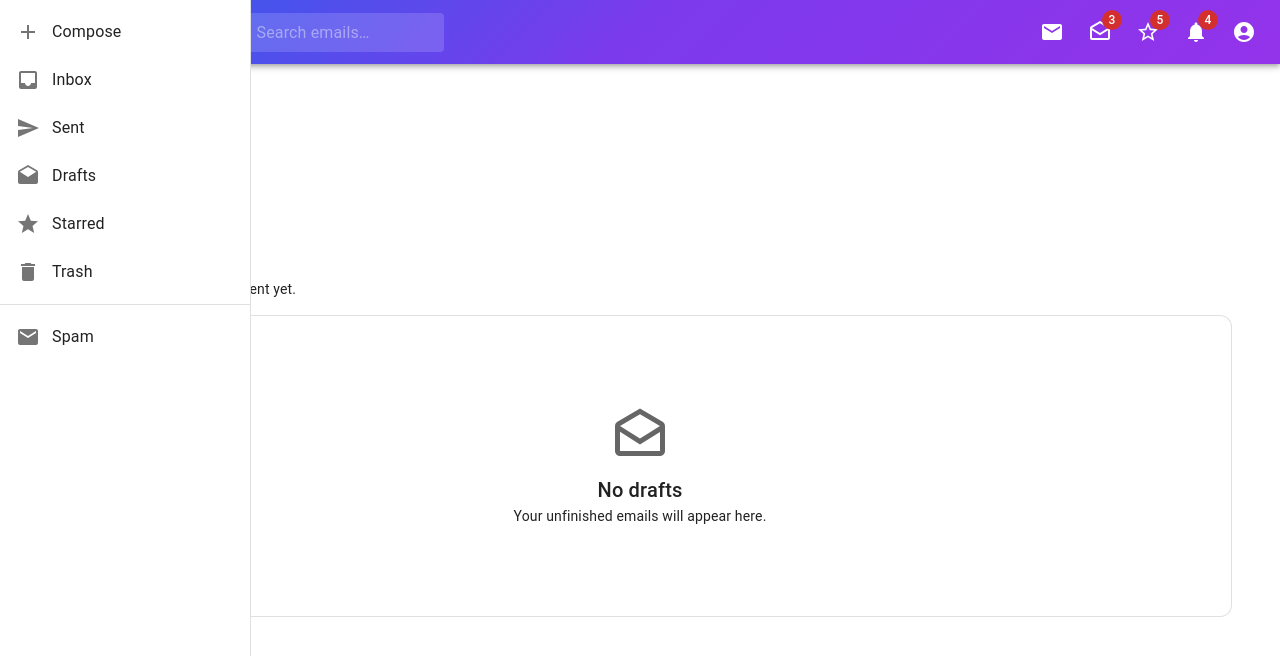
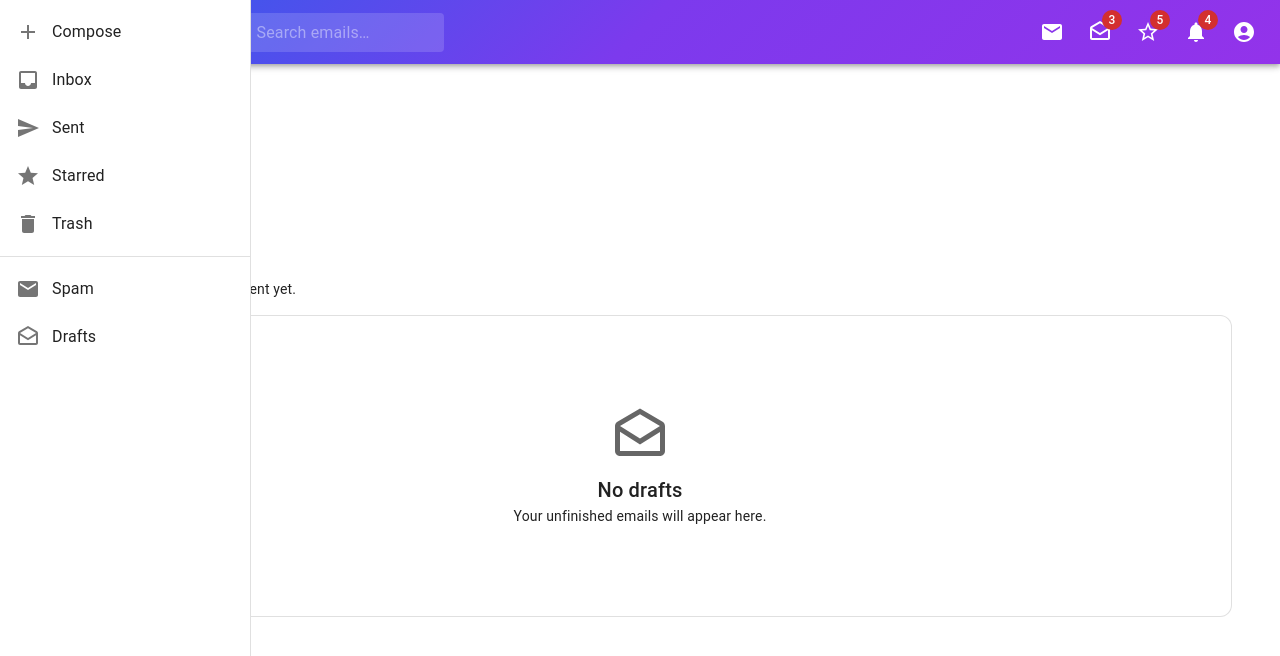
Before and after one commit to Yashtagad12/MUI-Project, a React (Vite) app: page /drafts in a window 1280 px wide. Shown: the top 656 px of the page. Built offline with nearby package versions, Linux system fonts and the light colour scheme.

Commit message:
Placed Drafts as an item with router link and added css to the sidebar with some imports

```diff
--- a/src/Components/Sidebar.jsx
+++ b/src/Components/Sidebar.jsx
@@ -9,6 +9,7 @@ import ListItemIcon from '@mui/material/ListItemIcon';
 import ListItemText from '@mui/material/ListItemText';
 import Divider from '@mui/material/Divider';
 import { Link as RouterLink } from 'react-router-dom';
+import { Link } from 'react-router-dom';
 
 // Import Material Icons
 import AddIcon from '@mui/icons-material/Add';
@@ -17,6 +18,7 @@ import DraftsIcon from '@mui/icons-material/Drafts';
 import SendIcon from '@mui/icons-material/Send';
 import StarIcon from '@mui/icons-material/Star';
 import DeleteIcon from '@mui/icons-material/Delete';
+import DraftsOutlinedIcon from '@mui/icons-material/DraftsOutlined';
 import MailIcon from '@mui/icons-material/Mail'; // for fallback icon
 
 export default function Sidebar({ open, onClose, variant = 'temporary' }) {
@@ -25,7 +27,6 @@ export default function Sidebar({ open, onClose, variant = 'temporary' }) {
     { text: 'Compose', icon: <AddIcon />, to: '/compose' },
     { text: 'Inbox', icon: <InboxIcon />, to: '/inbox' },
     { text: 'Sent', icon: <SendIcon />, to: '/sent' },
-    { text: 'Drafts', icon: <DraftsIcon />, to: '/drafts' },
     { text: 'Starred', icon: <StarIcon />, to: '/starred' },
     { text: 'Trash', icon: <DeleteIcon />, to: '/trash' },
   ];
@@ -45,14 +46,24 @@ export default function Sidebar({ open, onClose, variant = 'temporary' }) {
       <Divider />
       <List>
         {/* Additional items if needed */}
-        <ListItem disablePadding>
-          <ListItemButton component={RouterLink} to="/spam">
+        <ListItem disablePadding sx={{ display: 'flex', flexDirection: 'column', alignItems: 'flex-start' }}>
+          <ListItemButton component={Link} to="/spam">
             <ListItemIcon><MailIcon /></ListItemIcon>
             <ListItemText primary="Spam" />
           </ListItemButton>
+          <ListItemButton
+            component={RouterLink}
+            to="/drafts"
+          >
+            <ListItemIcon>
+              <DraftsOutlinedIcon />
+            </ListItemIcon>
+
+            <ListItemText primary="Drafts" />
+          </ListItemButton>
         </ListItem>
       </List>
-    </Box>
+    </Box >
   );
 
   return (
```
